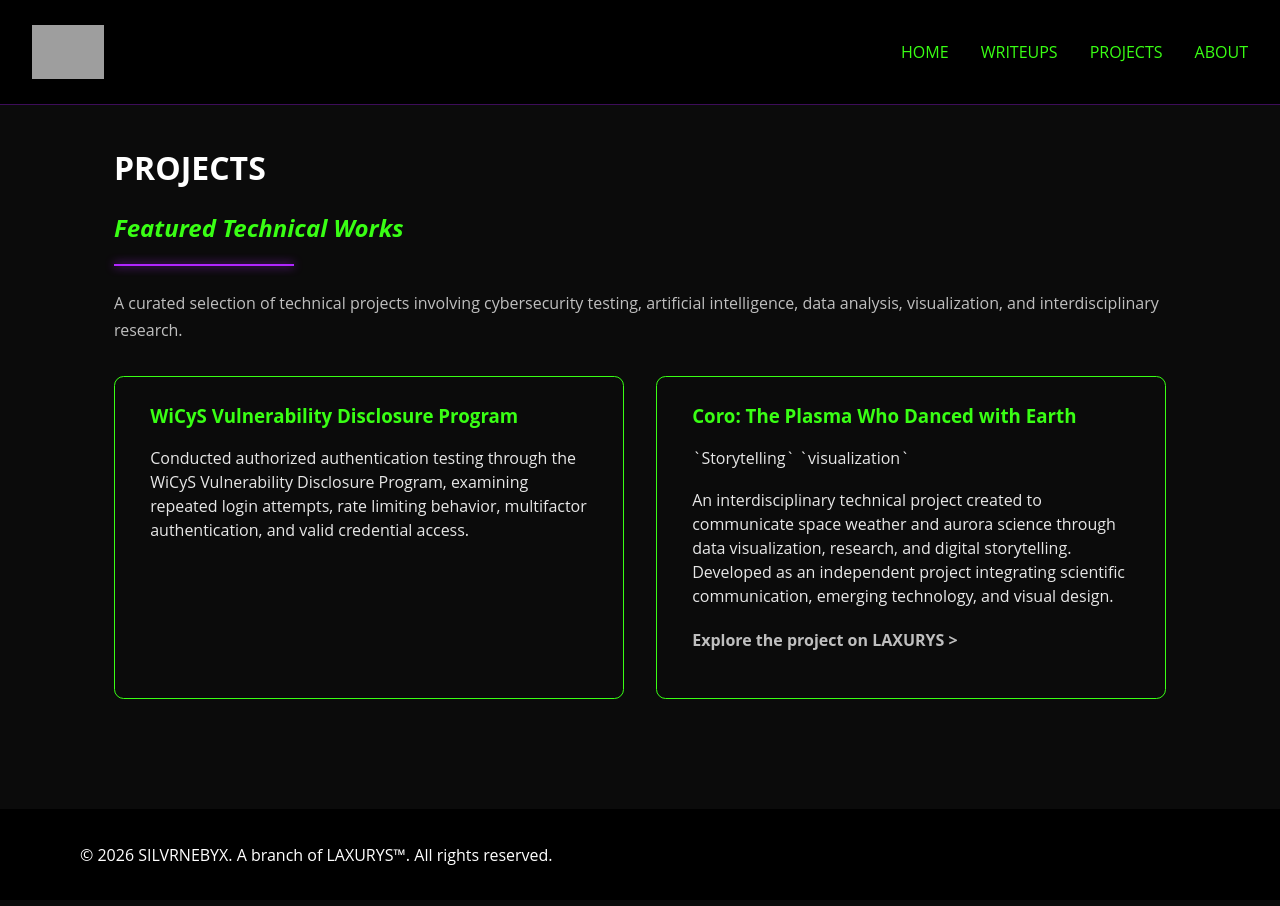
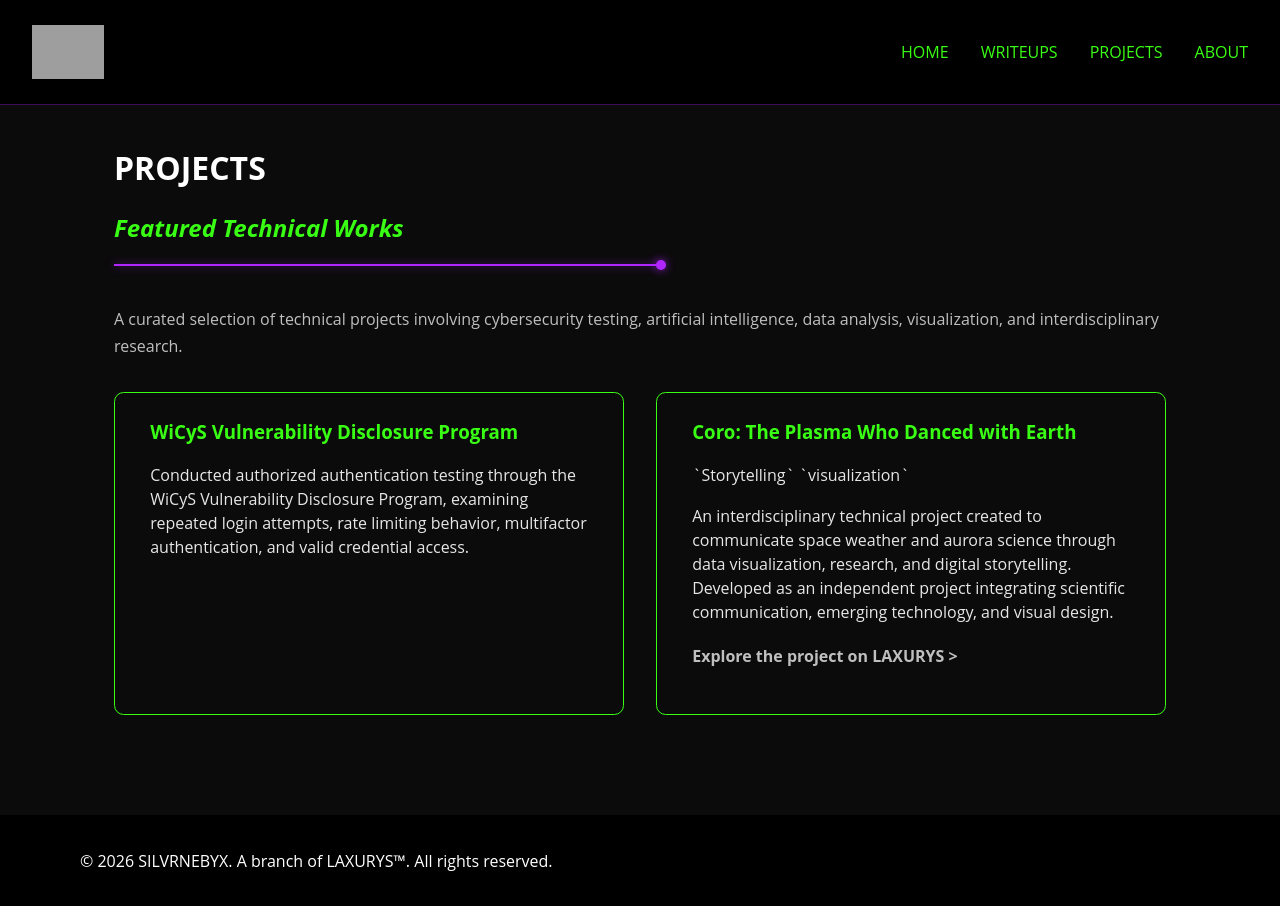
Before and after one commit to glsanclem/silvrnebyxlab, a Jekyll site: the page built from projects.md, in a window 1280 px wide. Built offline with Jekyll 4.4.1, drawn with Linux system fonts in a browser that asks for light colours; grey boxes are pictures that could not be loaded.

Commit message:
Clean up HTML structure in projects.md
Removed unnecessary HTML elements and updated styles.

```diff
--- a/projects.md
+++ b/projects.md
@@ -7,11 +7,7 @@ title: "Projects"
 
 ## *Featured Technical Works*
 
-<div style="width: 180px; height: 2px; margin-top: 1.0rem; margin-bottom: 1.5rem; background: #b026ff; box-shadow: 0 0 10px #b026ff;"></div>
-
-<div class="network-divider">
-  <span class="network-node"></span>
-</div>
+<div class="network_divider"></div>
 
 A curated selection of technical projects involving cybersecurity testing, artificial intelligence, data analysis, visualization, and interdisciplinary research.
 
```
